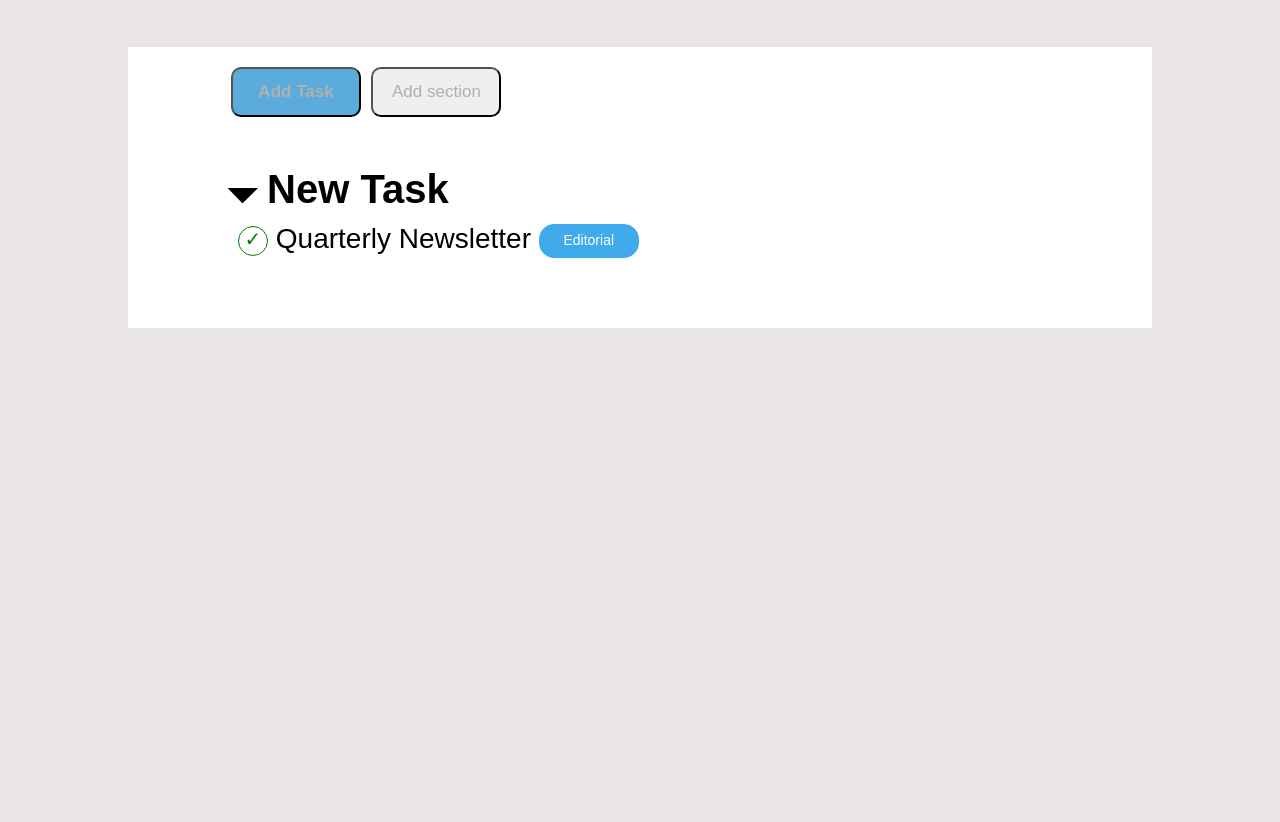
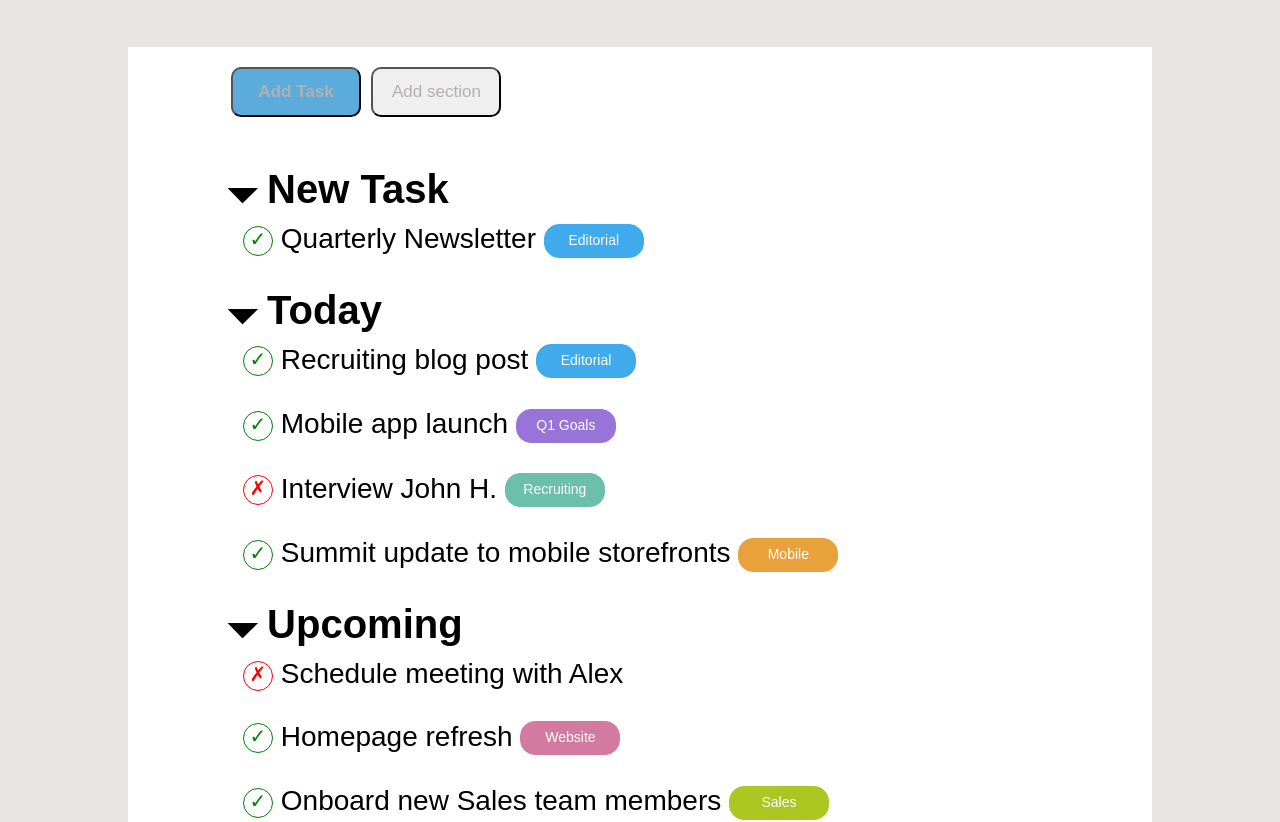
Before and after one commit to mannuccimattia/html-css-toboolist, a plain HTML site: page index.html in a window 1280 px wide. Shown: the part 143-965 px from the top of the page. Before the commit the page ends 800 px from the top, so only its background shows below. Drawn offline with Linux system fonts and the light colour scheme.

Commit message:
[UPD] Done index main list

```diff
--- a/css/style.css
+++ b/css/style.css
@@ -71,10 +71,15 @@ main{
   font-weight: 800;
 }
 
+li{
+  margin-bottom: 30px;
+}
+
 .sub-list{
   font-size: 28px;
   font-weight: 100;
-  margin: 10px 10px;
+  margin-top: 10px;
+  margin-left: 15px;
 }
 
 .symbol{
@@ -88,6 +93,11 @@ main{
 .tick{
   color: green;
   border: 1px solid green;
+}
+
+.cross{
+  color: red;
+  border: 1px solid red;
 }
 
 .infobox{
@@ -104,3 +114,28 @@ main{
   background-color: #3FABEC;
   border: 1px solid #3FABEC;
 }
+
+.infopurle{
+  background-color: #9874D9;
+  border: 1px solid #9874D9;
+}
+
+.infogreen{
+  background-color: #6BBFAB;
+  border: 1px solid #6BBFAB;
+}
+
+.infoyellow{
+  background-color: #E9A13B;
+  border: 1px solid #E9A13B;
+}
+
+.infopink{
+  background-color: #D37AA0;
+  border: 1px solid #D37AA0;
+}
+
+.infolime{
+  background-color: #ACC722;
+  border: 1px solid #ACC722;
+}
--- a/index.html
+++ b/index.html
@@ -37,6 +37,64 @@
             </li>
           </ul>
         </li>
+        <li>
+          <span>&#x1F783; Today</span>
+          <ul class="sub-list list-style">
+            <li>
+              <span>
+                <span class="tick symbol v-align-middle">&#x2713;</span> Recruiting blog post
+              </span>
+              <span class="infobox infoblue v-align-middle">Editorial</span>
+            </li>
+            <li>
+              <span>
+                <span class="tick symbol v-align-middle">&#x2713;</span> Mobile app launch
+              </span>
+              <span class="infobox infopurle v-align-middle">Q1 Goals</span>
+            </li>
+            <li>
+              <span>
+                <span class="cross symbol v-align-middle">&#x2717;</span> Interview John H.
+              </span>
+              <span class="infobox infogreen v-align-middle">Recruiting</span>
+            </li>
+            <li>
+              <span>
+                <span class="tick symbol v-align-middle">&#x2713;</span> Summit update to mobile storefronts
+              </span>
+              <span class="infobox infoyellow v-align-middle">Mobile</span>
+            </li>
+          </ul>
+        </li>
+        <li>
+          <span>&#x1F783; Upcoming</span>
+          <ul class="sub-list list-style">
+            <li>
+              <span>
+                <span class="cross symbol v-align-middle">&#x2717;</span> Schedule meeting with Alex
+              </span>
+            </li>
+            <li>
+              <span>
+                <span class="tick symbol v-align-middle">&#x2713;</span> Homepage refresh
+              </span>
+              <span class="infobox infopink v-align-middle">Website</span>
+            </li>
+            <li>
+              <span>
+                <span class="tick symbol v-align-middle">&#x2713;</span> Onboard new Sales team members
+              </span>
+              <span class="infobox infolime v-align-middle">Sales</span>
+            </li>
+            <li>
+              <span>
+                <span class="tick symbol v-align-middle">&#x2713;</span> Review editorial calendar
+              </span>
+              <span class="infobox infoblue v-align-middle">Editorial</span>
+            </li>
+          </ul>
+        </li>
+
       </ul>
      </div>
 
```
